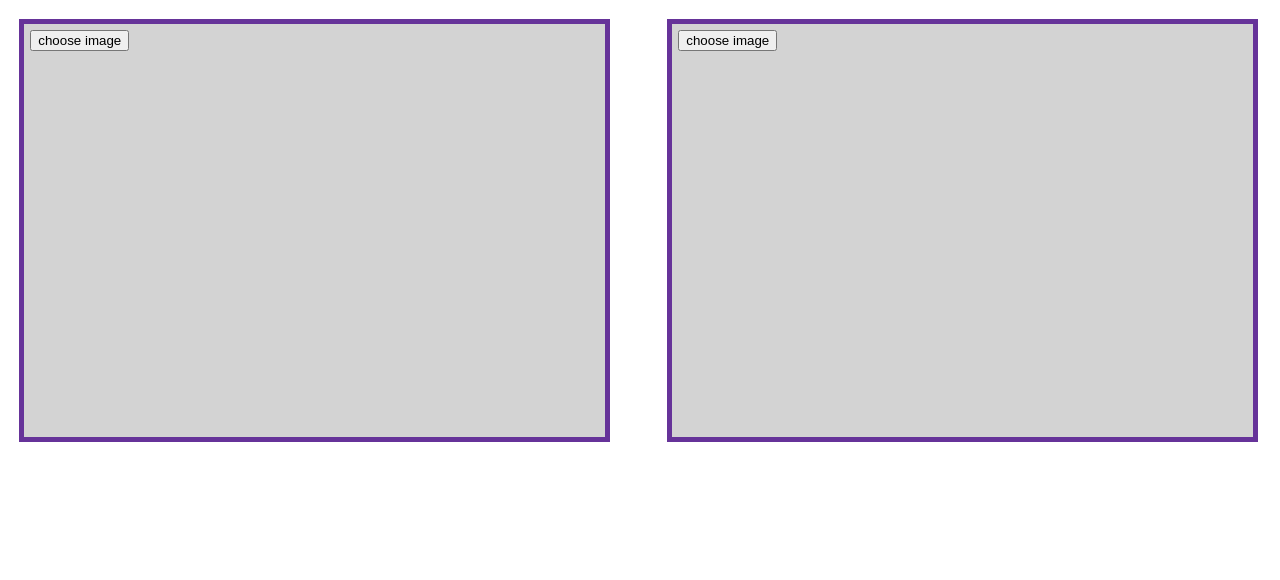
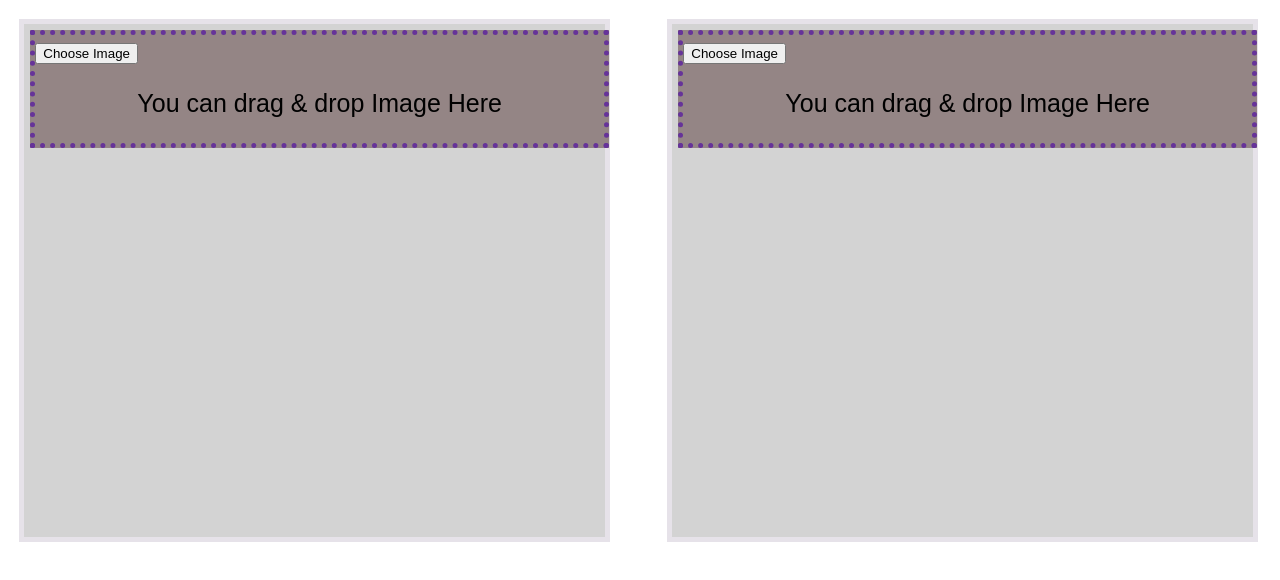
Before and after one commit to saiful-dev/Image_drag_drop_project, a React (Create React App) app: page / in a window 1280 px wide. Shown: the top 580 px of the page. Built offline with nearby package versions, Linux system fonts and the light colour scheme.

Commit message:
complete drag and drop ability

```diff
--- a/src/App.css
+++ b/src/App.css
@@ -1,8 +1,18 @@
 .box {
-    border: 5px solid rebeccapurple;
+    border: 5px solid rgb(230, 226, 233);
     background-color: lightgray;
     padding: 1%;
     margin: 3%;
     width: 90%;
-    height: 400px;
+    height: 500px;
+    font-size: 25px;
   }
+
+  .dropArea{
+    border: 5px dotted rebeccapurple;
+    background-color: rgb(148, 133, 133);
+
+    width: 100%;
+    height: 45%;
+    font-size: 25px;
+  }
--- a/src/App.js
+++ b/src/App.js
@@ -7,13 +7,15 @@ import { Grid } from "@mui/material";
 
 import './App.css'
 
+
+
 function App() {
   const [files, setFiles] = useState([]);
   const [files2, setFiles2] = useState([])
 
 
 
-  const { getRootProps:getRootFile1, getInputProps:getInputFile1 } = useDropzone({
+  const { getRootProps:getRootFile1, getInputProps:getInputFile1,isDragActive:dragfile1   } = useDropzone({
     accept: "image/*",
     onDrop: (acceptedFiles) => {
       setFiles(
@@ -27,7 +29,7 @@ function App() {
 
   });
 
-  const { getRootProps:getRootFile2, getInputProps:getInputFile2 } = useDropzone({
+  const { getRootProps:getRootFile2, getInputProps:getInputFile2, isDragActive:dragfile2  } = useDropzone({
     accept: "image/*",
     onDrop: (acceptedFiles) => {
       setFiles2(
@@ -67,14 +69,25 @@ function App() {
 
     <Grid container spacing={2} columns={16}>
 
-      <Grid item xs={8}>
+      <Grid item xs={8} >
+        <section>
           <div className="box">
-              <div {...getRootFile1()}>
-                  <input {...getInputFile1()} />
-                  <button>choose image</button>
-              </div>
-              <div>{images1}</div>
+            <div {...getRootFile1({ className: 'dropzone' })}>
+                <input {...getInputFile1()} />
+
+                <div className="dropArea">
+                  <button>Choose Image</button>
+                  {dragfile1? <p style={{textAlign: 'center',paddingTop: '5%'}}>drop here</p>:<p style={{textAlign: 'center'}}>You can drag & drop Image Here</p>}
+
+                </div>
+
+                <div>
+                  {images1}
+                </div>
+            </div>
           </div>
+        </section>
+
       </Grid>
 
 
@@ -82,9 +95,18 @@ function App() {
         <div className="box">
             <div {...getRootFile2()}>
                 <input {...getInputFile2()} />
-                <button>choose image</button>
+
+
+                <div className="dropArea">
+                  <button>Choose Image</button>
+                  {dragfile2? <p style={{textAlign: 'center',paddingTop: '5%'}}>drop here</p>:<p style={{textAlign: 'center'}}>You can drag & drop Image Here</p>}
+
+                </div>
+
+                <div>
+                  {images2}
+                </div>
             </div>
-             <div>{images2}</div>
         </div>
     </Grid>
 
```
